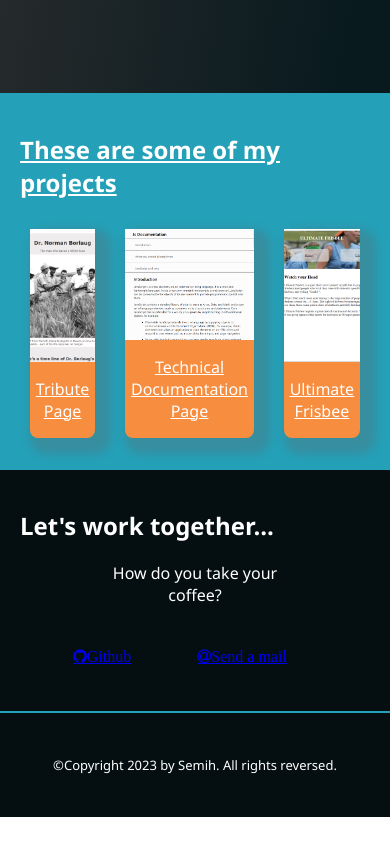
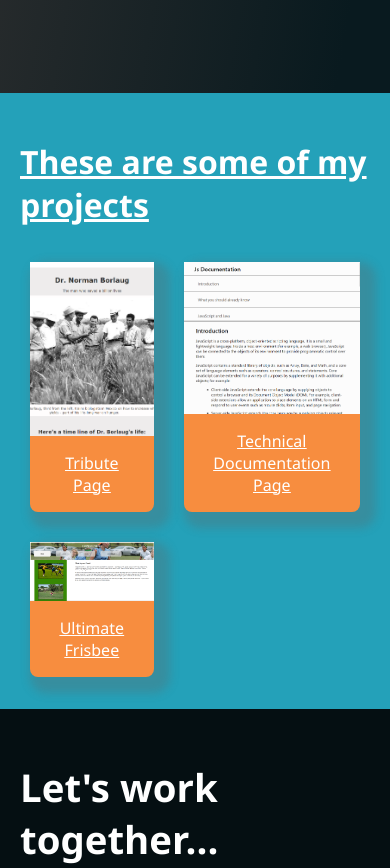
Before and after one commit to semih5/ResponsiveWebDesignCourse, a plain HTML site: page PersonalPortfolioWebpage/index.html in a window 390 px wide. Shown: the part 800-1668 px from the top of the page. Before the commit the page ends 1617 px from the top, so only its background shows below. Drawn offline with Linux system fonts and the light colour scheme.

Commit message:
final update

```diff
--- a/PersonalPortfolioWebpage/css/styles.css
+++ b/PersonalPortfolioWebpage/css/styles.css
@@ -1,3 +1,6 @@
+html {
+  scroll-behavior: smooth;
+}
 body {
   font-family: "Segoe UI", Tahoma, Geneva, Verdana, sans-serif;
   margin: 0;
@@ -5,7 +8,9 @@ body {
 main {
   margin-top: 49px;
 }
-
+h2 {
+  font-size: 200%;
+}
 .grid-container-project {
   display: grid;
   grid-template-columns: auto auto auto;
@@ -14,6 +19,17 @@ main {
   place-items: center;
   max-width: 1200px;
   margin: auto;
+}
+@media screen and (max-width: 800px) {
+  .grid-container-project {
+    display: grid;
+    grid-template-columns: auto auto;
+    gap: 30px;
+    padding: 10px;
+    place-items: center;
+    max-width: 1200px;
+    margin: auto;
+  }
 }
 .grid-container-project img {
   object-fit: cover;
@@ -31,6 +47,9 @@ main {
   color: #ffffff;
   border-radius: 8px;
   box-shadow: 8px 8px 10px 8px rgba(100, 100, 100, 0.3);
+}
+.project-tile:hover {
+  box-shadow: 8px 8px 10px 8px rgba(67, 67, 67, 0.7);
 }
 
 .grid-container-contact {
@@ -122,6 +141,11 @@ p {
   right: 0;
   border-top: 2px solid #24a1b9;
   padding: 20px;
+  font-size: 120%;
+}
+.contact a {
+  color: #ffffff;
+  text-decoration: none;
 }
 
 .footer {
```
